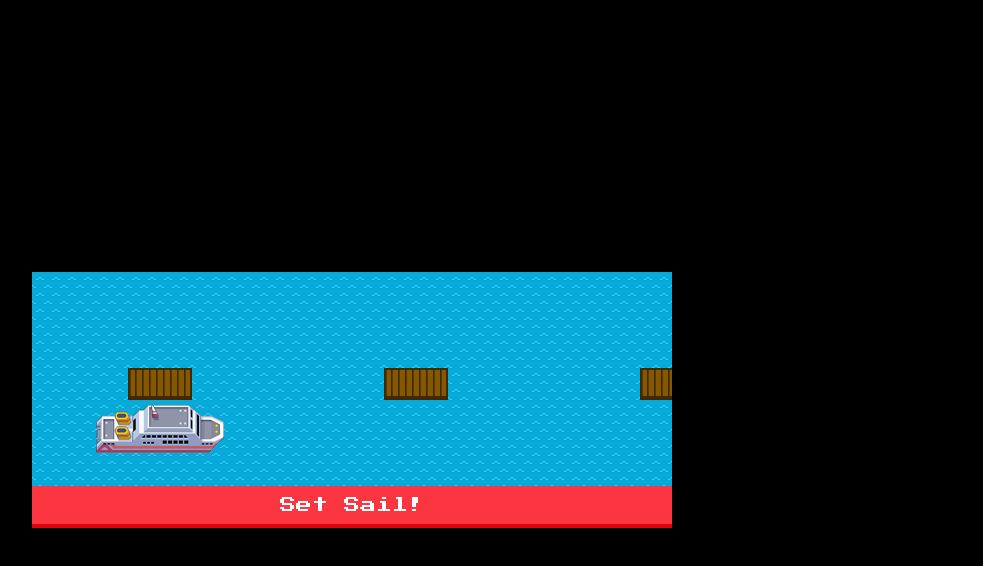
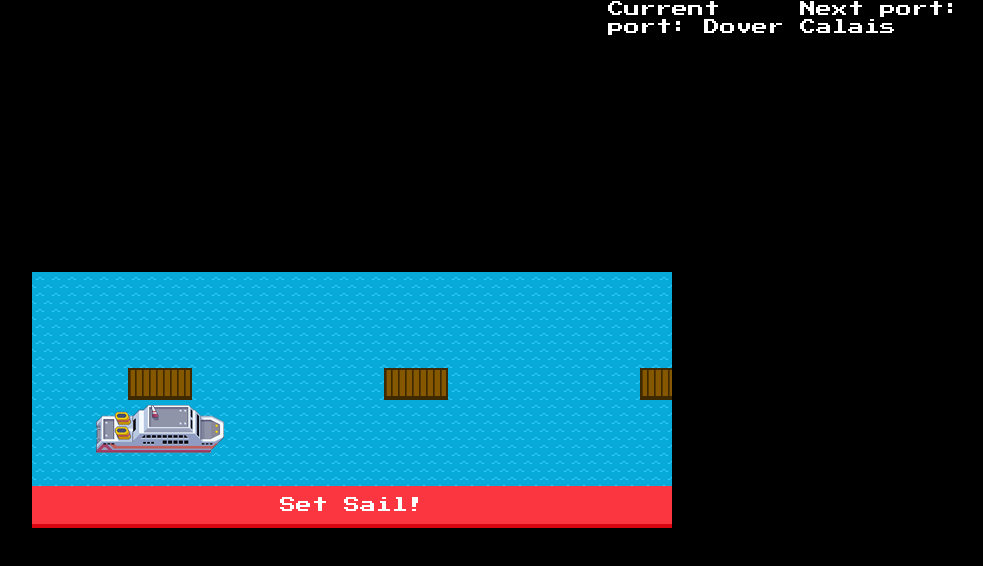
Before and after one commit to ian-antking/cruise-ships-gui, a website: page index.html in a window 1280 px wide. Shown: the whole page, without its empty margins (288-1271 px from the left). Drawn offline with Linux system fonts and the light colour scheme.

Commit message:
display working, apart from guard clauses

```diff
--- a/css/style.css
+++ b/css/style.css
@@ -10,13 +10,20 @@ body {
 }
 
 #display {
+  height: 20%;
+  width: 30%;
   position: fixed;
   display: flex;
-  align-items: center;
+  align-items: space-around;
   right: 0;
   top: 0;
   color: white;
   font-family: 'Press Start 2P', cursive;
+}
+
+#currentPort, #nextPort {
+  width: 100%;
+  height: 50%;
 }
 
 #viewport {
--- a/src/controller.js
+++ b/src/controller.js
@@ -6,7 +6,7 @@
       document.querySelector('#sailbutton').addEventListener('click', () => {
         this.setSail();
       });
-      // this.createDisplay();
+      this.createDisplay();
     }
 
     initialiseSea() {
@@ -69,7 +69,9 @@
       window.setTimeout(() => {
         this.renderMessage(dockingMessage);
       }, 2000);
-      // this.createDisplay();
+      window.setTimeout(() => {
+        this.createDisplay();
+      }, 3000);
     }
 
     renderMessage(message) {
@@ -83,14 +85,14 @@
       }, 2000);
     }
 
-    // createDisplay() {
-    //   const ship = this.ship;
-    //   const portIndex = ship.itinerary.ports.indexOf(ship.currentPort) + 1;
-    //   const currentPortElement = document.getElementById('currentPort');
-    //   const nextPortElement = document.getElementById('nextPort');
-    //   currentPortElement.style.innerHTML = `Current port: ${ship.currentPort}`;
-    //   nextPortElement.style.innerHTML = `Next port: ${ship.ports[portIndex].name}`;
-    // }
+    createDisplay() {
+      const ship = this.ship;
+      const portIndex = ship.itinerary.ports.indexOf(ship.currentPort) + 1;
+      const currentPortElement = document.getElementById('currentPort');
+      const nextPortElement = document.getElementById('nextPort');
+      currentPortElement.innerHTML = `Current port: ${ship.currentPort.name}`;
+      nextPortElement.innerHTML = `Next port: ${ship.itinerary.ports[portIndex].name}`;
+    }
   }
 
   if (typeof module !== 'undefined' && module.exports) {
```
